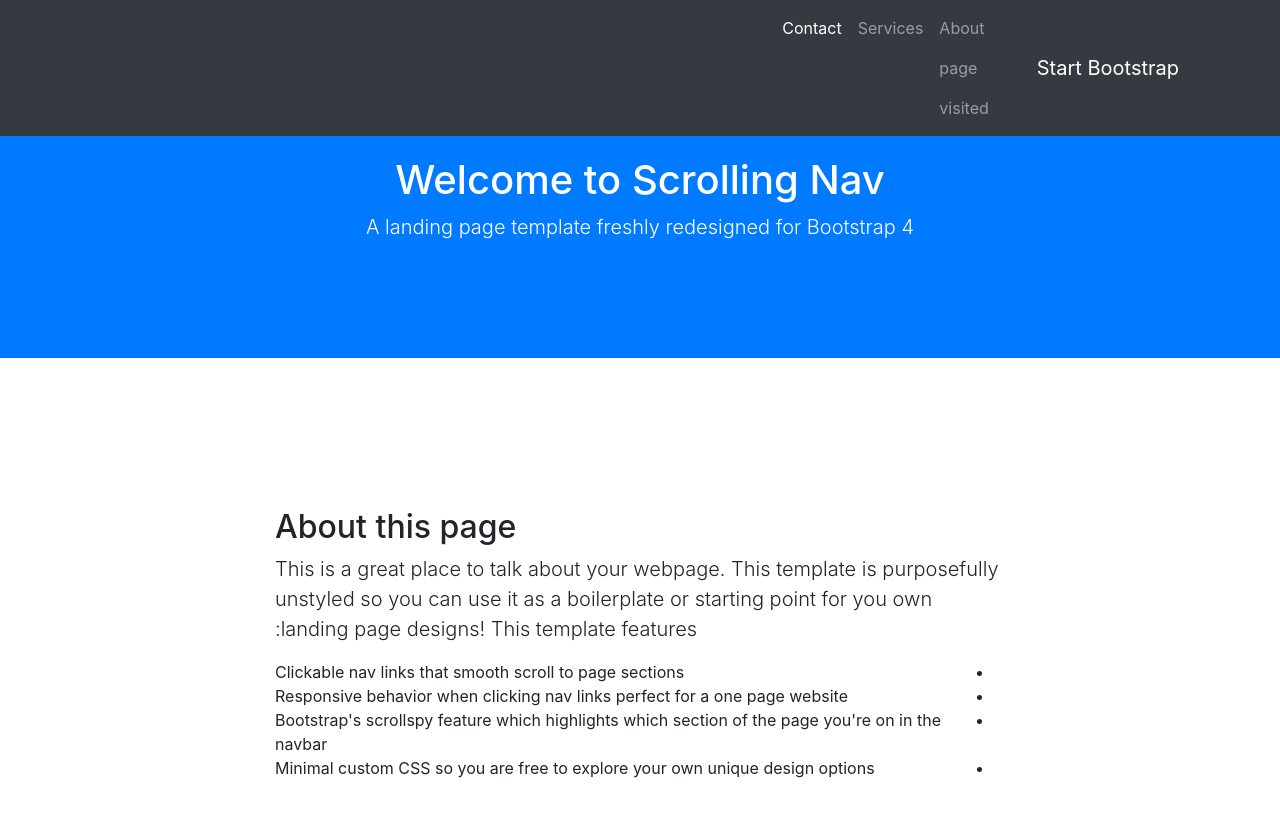
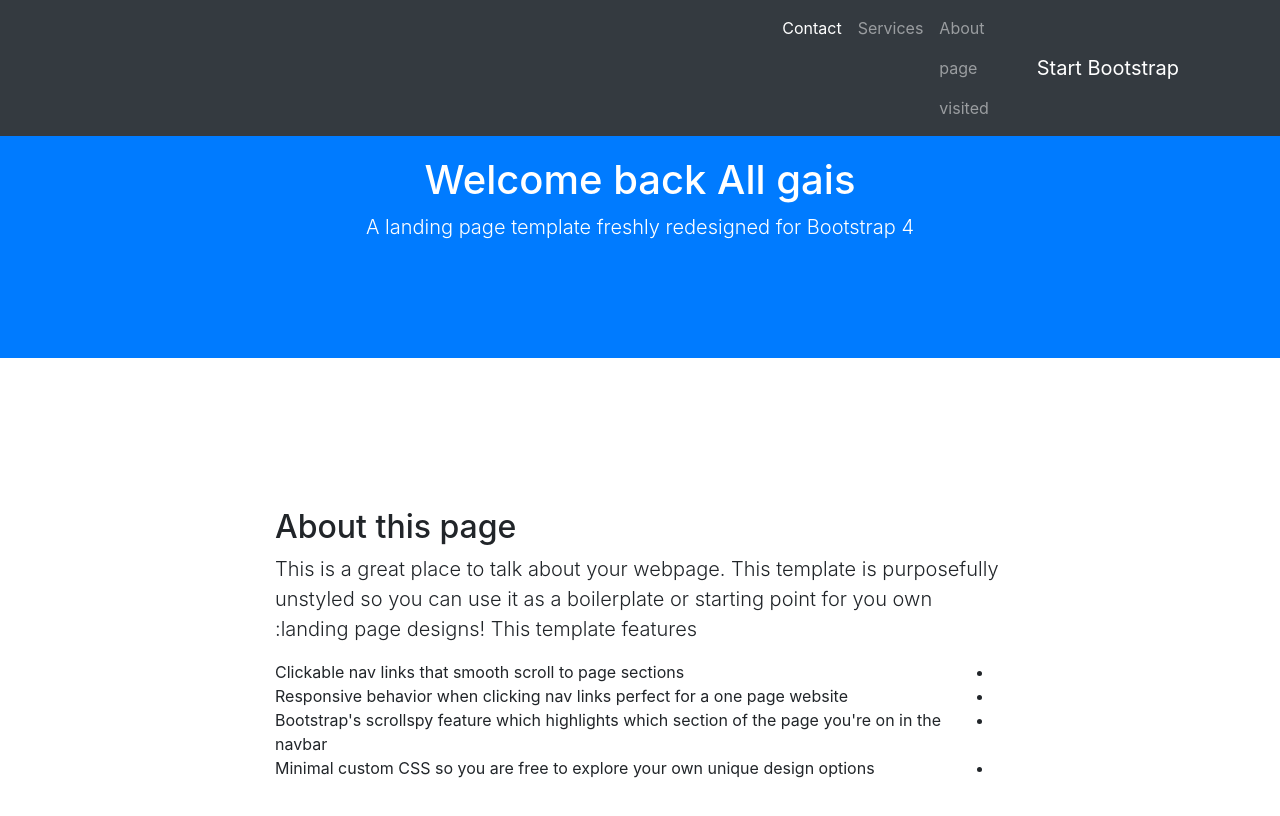
Before and after one commit to OT-taleb/Murals, a website with bundled scripts: page index.html in a window 1280 px wide. Shown: the top 816 px of the page. Built offline with nearby package versions, Linux system fonts and the light colour scheme.

Commit message:
Changed title number 87

```diff
--- a/index.html
+++ b/index.html
@@ -54,7 +54,7 @@
 
   <header class="bg-primary text-white">
     <div class="container text-center">
-      <h1>Welcome to Scrolling Nav</h1>
+      <h1>Welcome back All gais</h1>
       <p class="lead">A landing page template freshly redesigned for Bootstrap 4</p>
     </div>
   </header>
```
